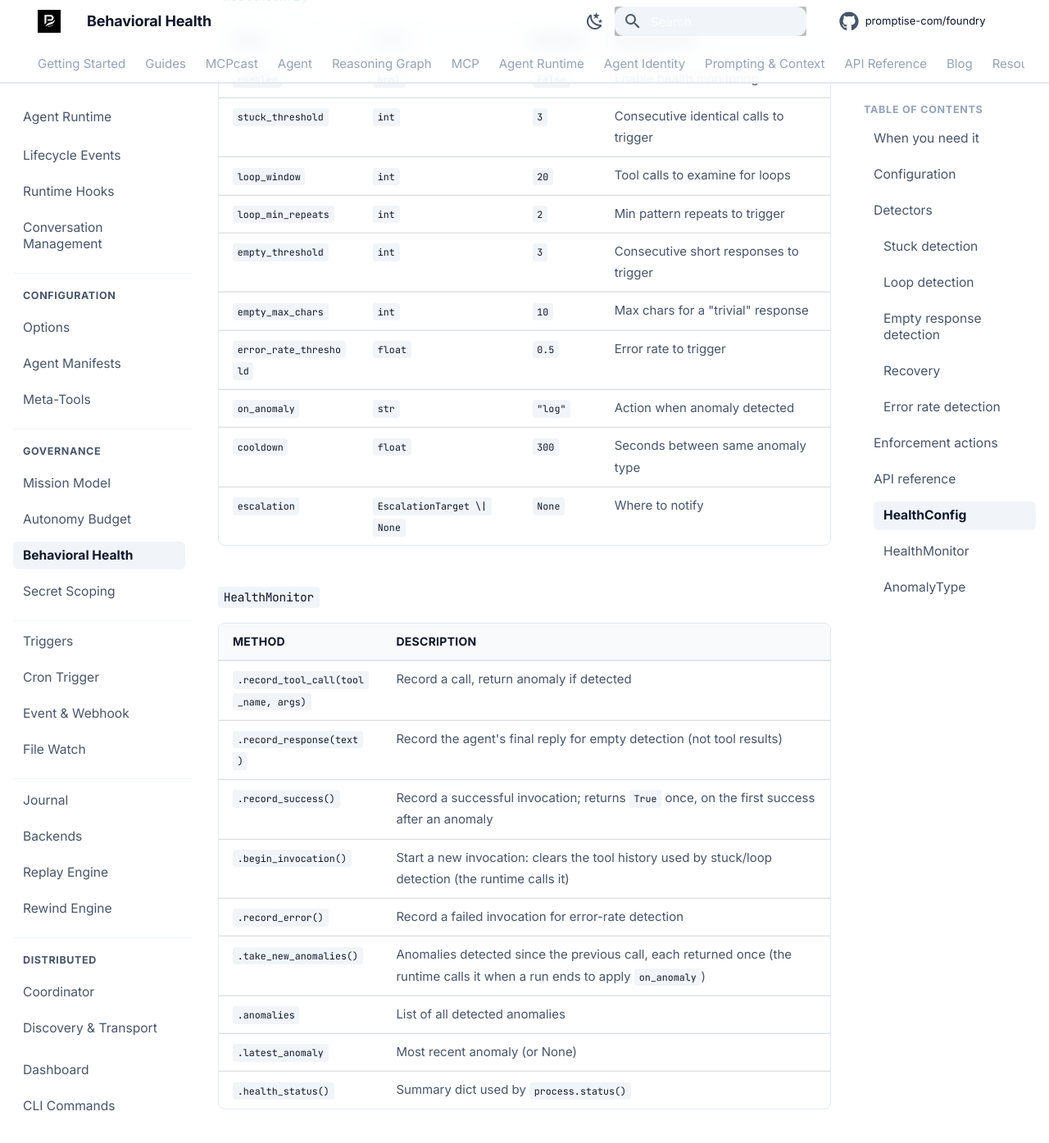
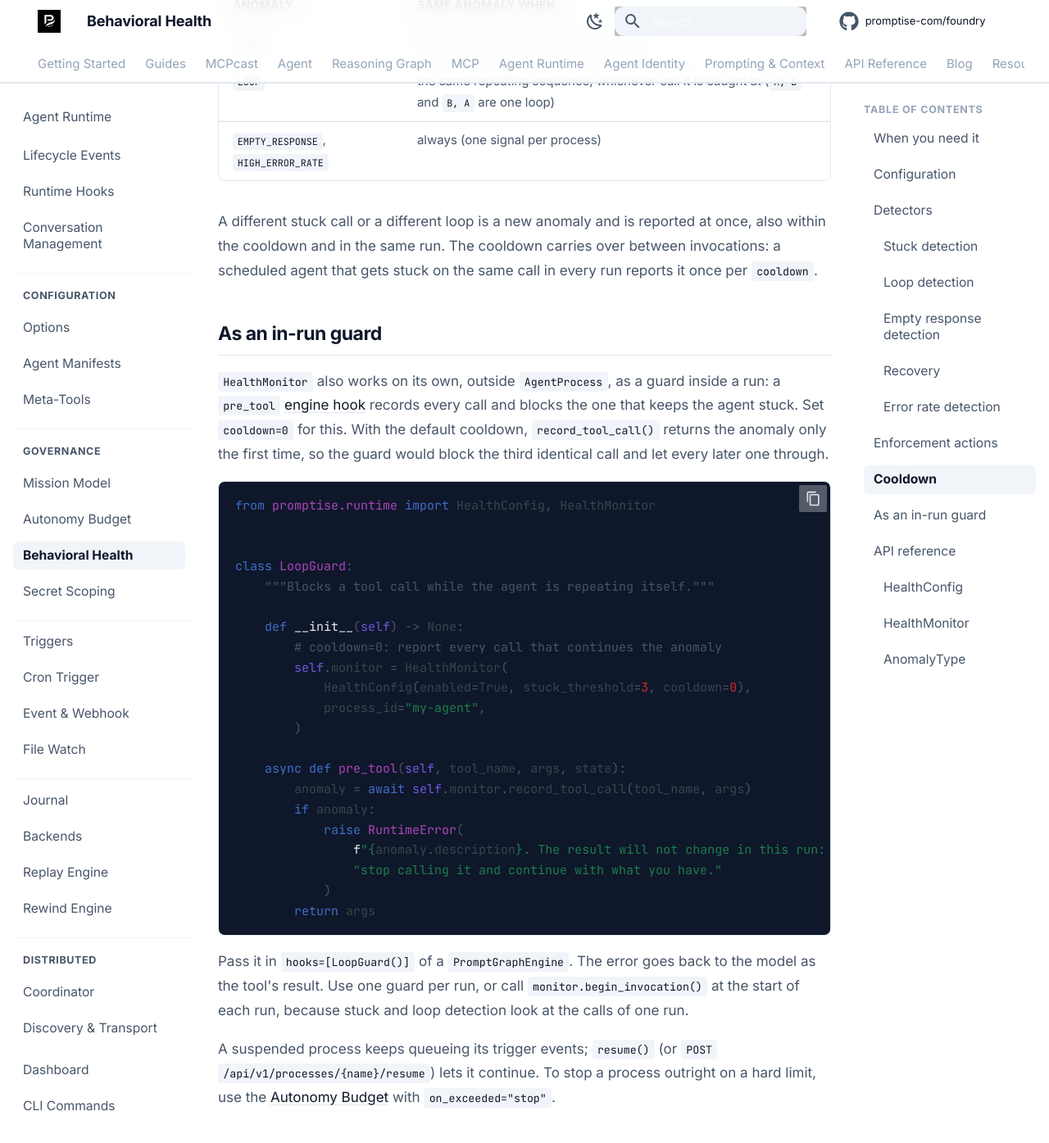
Before and after one commit to CloudEngineHub/DeepMCPAgent, an MkDocs documentation site: the page built from docs/runtime/governance/health.md, in a window 1280 px wide and 1400 px high, scrolled down 3240 px. Shown: the top 1395 px of the window at 82% size. Built offline with MkDocs 1.6.1 and Material for MkDocs 9.7.7, drawn with Linux system fonts in a browser that asks for light colours; comment, search, counter and statistics services are not loaded; some of the changed text lies outside the part shown.

Commit message:
fix(health): cooldown applies to the same anomaly, not the whole anomaly type
A stuck call silenced every other stuck call (and a loop every other loop)
for HealthConfig.cooldown seconds, 300 by default, in the same run and the
next ones. The cooldown is now keyed on the evidence: the stuck call, the
loop's cycle (rotation-independent), or the signal for empty responses and
error rate. Documents the cooldown and HealthMonitor as an in-run guard
(cooldown=0), with a test that runs the docs' LoopGuard.

Co-Authored-By: Claude Opus 5.5 <noreply@anthropic.com>

````diff
--- a/docs/runtime/governance/health.md
+++ b/docs/runtime/governance/health.md
@@ -23,7 +23,7 @@ config = ProcessConfig(
         empty_max_chars=10,      # Below 10 chars = trivial response
         error_rate_threshold=0.5, # 50%+ error rate = anomaly
         on_anomaly="escalate",   # "log", "pause" or "escalate"
-        cooldown=300,            # 5 min between same anomaly type
+        cooldown=300,            # 5 min before the same anomaly is reported again
         escalation=EscalationTarget(
             webhook_url="https://hooks.slack.com/...",
         ),
@@ -79,6 +79,61 @@ Sliding window error rate over the last `error_window` invocations. An invocatio
 
 The action runs when the invocation that produced the anomaly ends, whether the run succeeded or raised (a stuck tool loop often ends in `GraphIterationLimitError`), and however long the run went on after the anomaly was detected. An anomaly from a failed run that is only detected once the failure is recorded (`high_error_rate`) is acted on right then. Each anomaly is acted on once: a later healthy run does not pause the process again for it. Every new anomaly also emits a `health.anomaly` event (`process_name`, `anomaly_type`, `details`).
 
+## Cooldown
+
+`cooldown` (default 300 s) stops the same anomaly from being reported over
+and over, so a stuck agent does not send an escalation per call. "The same"
+means the same kind **and** the same evidence:
+
+| Anomaly | Same anomaly when |
+|---------|-------------------|
+| `STUCK` | the same tool with the same arguments |
+| `LOOP` | the same repeating sequence, whichever call it is caught at (`A, B` and `B, A` are one loop) |
+| `EMPTY_RESPONSE`, `HIGH_ERROR_RATE` | always (one signal per process) |
+
+A different stuck call or a different loop is a new anomaly and is reported
+at once, also within the cooldown and in the same run. The cooldown carries
+over between invocations: a scheduled agent that gets stuck on the same call
+in every run reports it once per `cooldown`.
+
+## As an in-run guard
+
+`HealthMonitor` also works on its own, outside `AgentProcess`, as a guard
+inside a run: a `pre_tool` [engine hook](../../core/engine-hooks.md) records
+every call and blocks the one that keeps the agent stuck. Set `cooldown=0`
+for this. With the default cooldown, `record_tool_call()` returns the anomaly
+only the first time, so the guard would block the third identical call and
+let every later one through.
+
+```python
+from promptise.runtime import HealthConfig, HealthMonitor
+
+
+class LoopGuard:
+    """Blocks a tool call while the agent is repeating itself."""
+
+    def __init__(self) -> None:
+        # cooldown=0: report every call that continues the anomaly
+        self.monitor = HealthMonitor(
+            HealthConfig(enabled=True, stuck_threshold=3, cooldown=0),
+            process_id="my-agent",
+        )
+
+    async def pre_tool(self, tool_name, args, state):
+        anomaly = await self.monitor.record_tool_call(tool_name, args)
+        if anomaly:
+            raise RuntimeError(
+                f"{anomaly.description}. The result will not change in this run: "
+                "stop calling it and continue with what you have."
+            )
+        return args
+```
+
+Pass it in `hooks=[LoopGuard()]` of a `PromptGraphEngine`. The error goes back
+to the model as the tool's result. Use one guard per run, or call
+`monitor.begin_invocation()` at the start of each run, because stuck and loop
+detection look at the calls of one run.
+
 A suspended process keeps queueing its trigger events; `resume()` (or `POST /api/v1/processes/{name}/resume`) lets it continue. To stop a process outright on a hard limit, use the [Autonomy Budget](budget.md) with `on_exceeded="stop"`.
 
 ## API reference
@@ -95,14 +150,14 @@ A suspended process keeps queueing its trigger events; `resume()` (or `POST /api
 | `empty_max_chars` | `int` | `10` | Max chars for a "trivial" response |
 | `error_rate_threshold` | `float` | `0.5` | Error rate to trigger |
 | `on_anomaly` | `str` | `"log"` | Action when anomaly detected |
-| `cooldown` | `float` | `300` | Seconds between same anomaly type |
+| `cooldown` | `float` | `300` | Seconds before the same anomaly (same kind and evidence) is reported again; `0` reports every repeat (in-run guards) |
 | `escalation` | `EscalationTarget \| None` | `None` | Where to notify |
 
 ### `HealthMonitor`
 
 | Method | Description |
 |--------|-------------|
-| `.record_tool_call(tool_name, args)` | Record a call, return anomaly if detected |
+| `.record_tool_call(tool_name, args)` | Record a call; return the anomaly it completes, unless the same anomaly was reported less than `cooldown` seconds ago |
 | `.record_response(text)` | Record the agent's final reply for empty detection (not tool results) |
 | `.record_success()` | Record a successful invocation; returns `True` once, on the first success after an anomaly |
 | `.begin_invocation()` | Start a new invocation: clears the tool history used by stuck/loop detection (the runtime calls it) |
````
Also changed, not shown: docs/blog/posts/ai-agent-behavioral-anomaly-detection.md (+3 -3 lines), docs/blog/posts/auto-stop-runaway-ai-agent.md (+1 -1 lines), docs/guides/agentic-runtime.md (+1 -1 lines), 3 other files.
